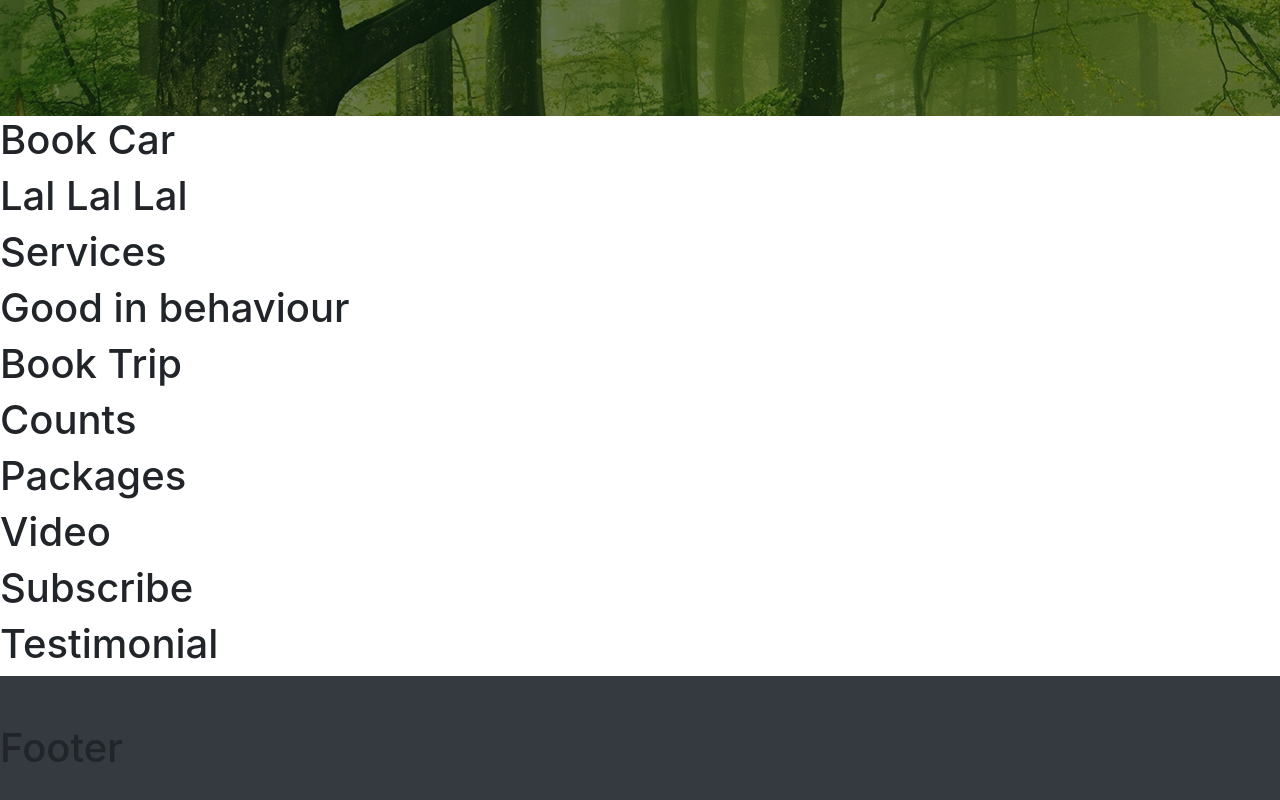
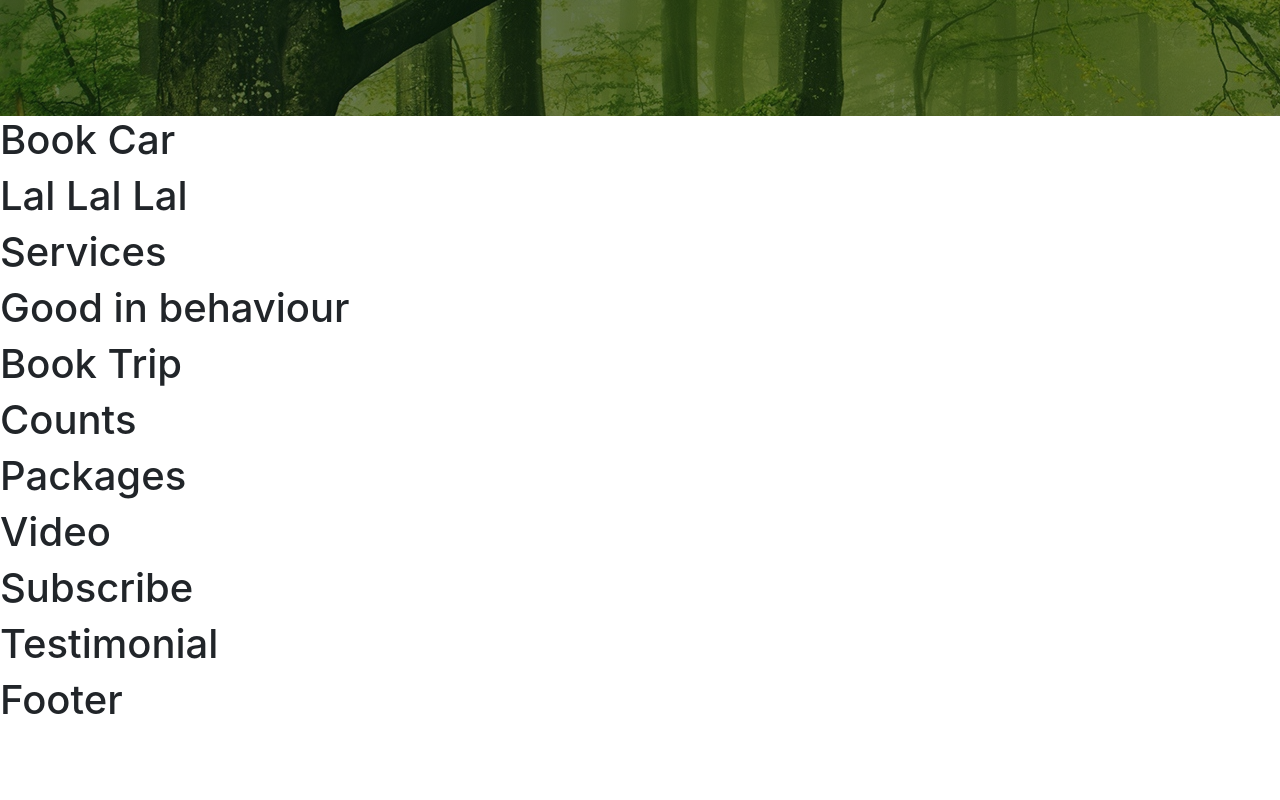
Before and after one commit to spol9967/safar, a React (Create React App) app in the folder safar_tours/: page / in a window 1280 px wide. Shown: the part 484-1284 px from the top of the page. After the commit the page ends 1216 px from the top, so only its background shows below. Built offline with nearby package versions, Linux system fonts and the light colour scheme.

Commit message:
resolved

```diff
--- a/safar_tours/src/components/Footer.js
+++ b/safar_tours/src/components/Footer.js
@@ -2,7 +2,7 @@ import React from 'react'
 
 const Footer = () => {
     return (
-        <div className="bg-dark py-5">
+        <div className="">
             <h1>Footer</h1>
         </div>
     )
```
